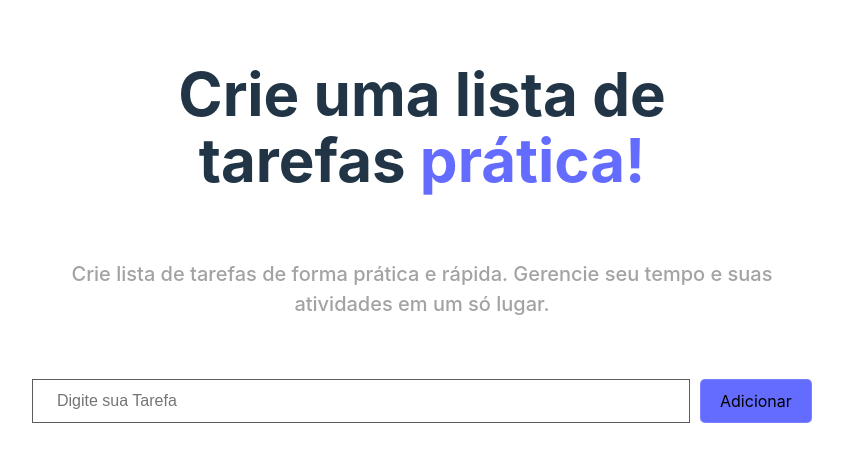
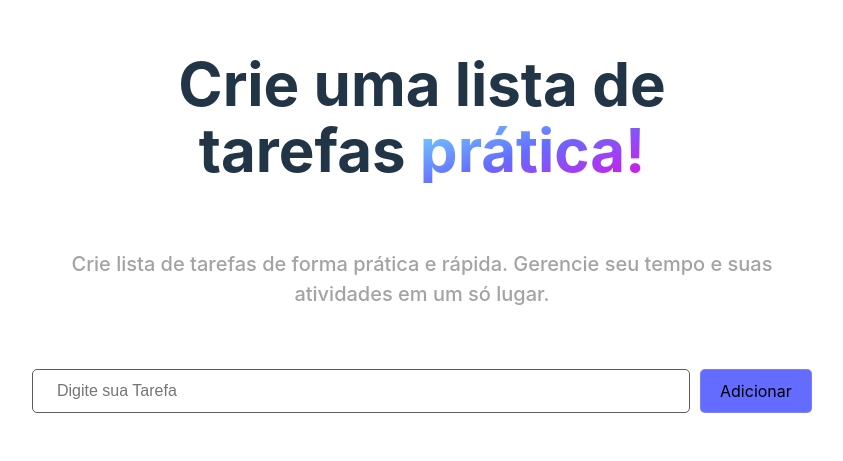
Before and after one commit to AdysonVieira/turbo-task, a React (Vite) app: page / in a window 1280 px wide. Shown: the part 183-644 px from the top of the page, without its empty margins (218-1061 px from the left). Built offline with nearby package versions, Linux system fonts and the light colour scheme.

Commit message:
update de design e funcionalidade de add task

```diff
--- a/src/App.jsx
+++ b/src/App.jsx
@@ -1,15 +1,19 @@
-import React from 'react'
+import React, { useContext } from 'react'
 import './App.css'
 import Form from './components/Form'
-import { SubTitle, Title } from './components/Styled'
+import { SubTitle, Title, TaskCard } from './components/Styled'
 
 const App = () => {
+  const [tasks, setTasks] = React.useState([])
 
   return (
     <section className='App'>
       <Title>Crie uma lista de tarefas <span>prática!</span></Title>
       <SubTitle>Crie lista de tarefas de forma prática e rápida. Gerencie seu tempo e suas atividades em um só lugar.</SubTitle>
-      <Form />
+      <Form setValue={setTasks} value={tasks} />
+      {tasks && tasks.map((task) => (
+        <TaskCard>{task}</TaskCard>
+      ))}
     </section>
   )
 }
--- a/src/components/Form.jsx
+++ b/src/components/Form.jsx
@@ -1,14 +1,25 @@
-import React from 'react'
+import React, { useRef } from 'react'
 import { FormContent } from './Styled'
 
-const Form = () => {
+const Form = ({ value, setValue, ...props}) => {
+
+  const inputRef = React.useRef();
+
+  const handleSubmit = (event) => {
+    event.preventDefault();
+    setValue((value) => [ ...value, event.target[0].value ])
+  }
+
   return (
-    <>
-        <FormContent>
-            <input type="text" placeholder='Digite sua Tarefa'/>
-            <button>Adicionar</button>
-        </FormContent>
-    </>
+    <FormContent onSubmit={handleSubmit}>
+      <input
+        ref={inputRef}
+        type="text"
+        placeholder='Digite sua Tarefa'
+        {...props}
+      />
+      <button>Adicionar</button>
+    </FormContent>
   )
 }
 
--- a/src/components/Styled.jsx
+++ b/src/components/Styled.jsx
@@ -6,7 +6,19 @@ export const Title = styled.h1`
   max-width: 60rem;
   margin-inline: auto;
   span {
-    color: #646cff;
+    display: inline-block;
+    background: linear-gradient(
+      160deg,
+      #76e4ff 0%,
+      #646cff 50%,
+      #e00ee7 100%
+    );
+    background-clip: text;
+    -webkit-background-clip: text;
+    -moz-background-clip: text;
+    -webkit-text-fill-color: transparent;
+    -moz-text-fill-color: transparent;
+    color: black;
   }
   `;
 
@@ -20,11 +32,12 @@ export const SubTitle = styled.h2`
 export const FormContent = styled.form`
   display: flex;
   gap: 1rem;
+  margin-bottom: 2rem;
   input {
     flex: 1;
     font-size: 1.6rem;
     padding: 1.2rem 2.4rem;
-    border-radius: 0.5;
+    border-radius: 0.5rem;
     border: 1px solid #5c5c5c;
     outline: none;
   }
@@ -49,4 +62,16 @@ export const FormContent = styled.form`
     background-color: #535bf2;
     border-color: #535bf2;
   }
+  `;
+
+export const TaskCard = styled.p`
+  margin: 0 0 2rem 0;
+  flex: 1;
+  font-size: 1.6rem;
+  padding: 1.2rem 2.4rem;
+  border-radius: 0.5rem;
+  border: 1px solid #5c5c5c;
+  background-color: #363636;
+  outline: none;
+  text-align: start;
 `;
--- /dev/null
+++ b/src/components/TaskCard.jsx
@@ -0,0 +1 @@
+import { TaskCard } from "./Styled";
```
